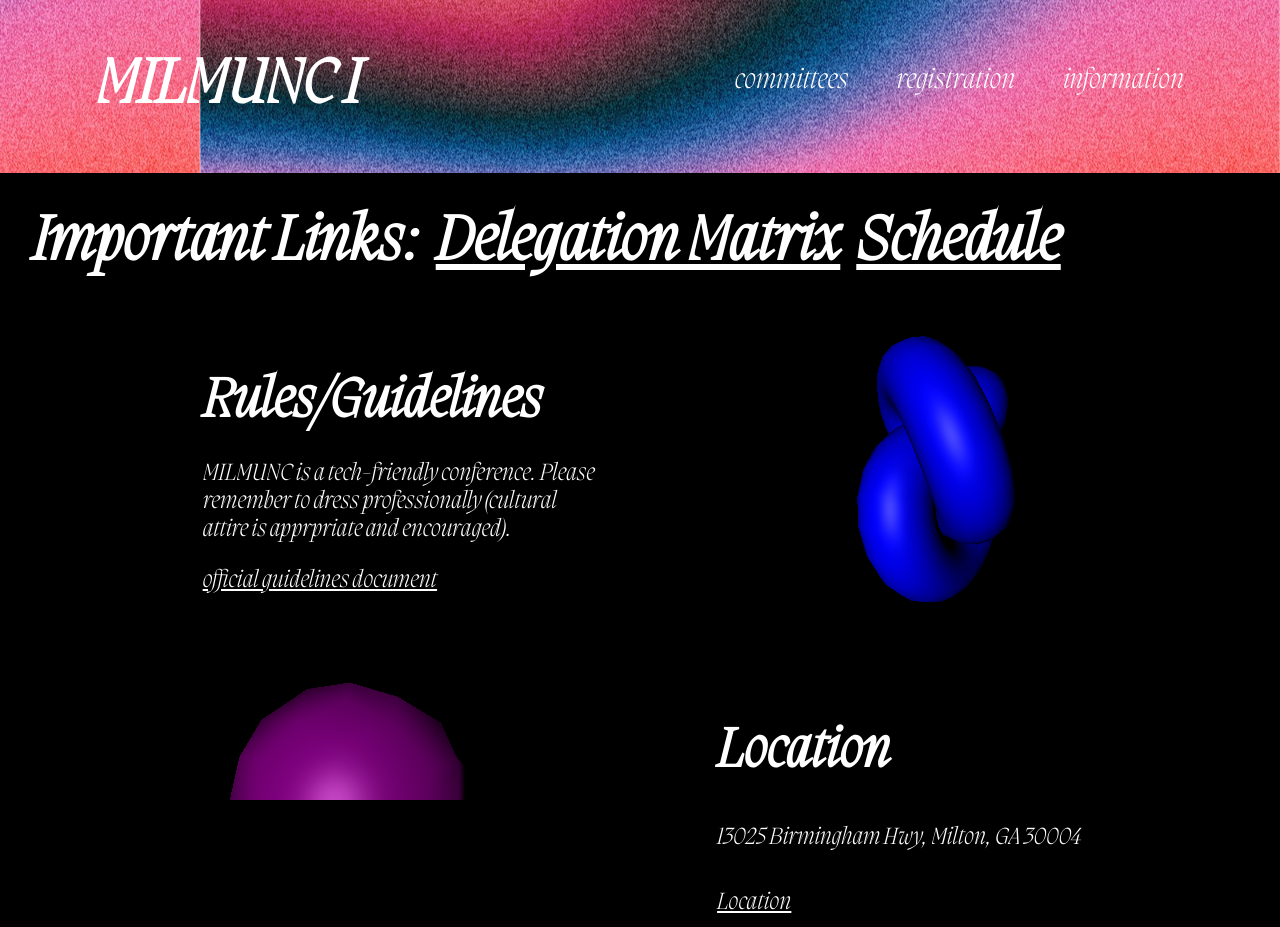
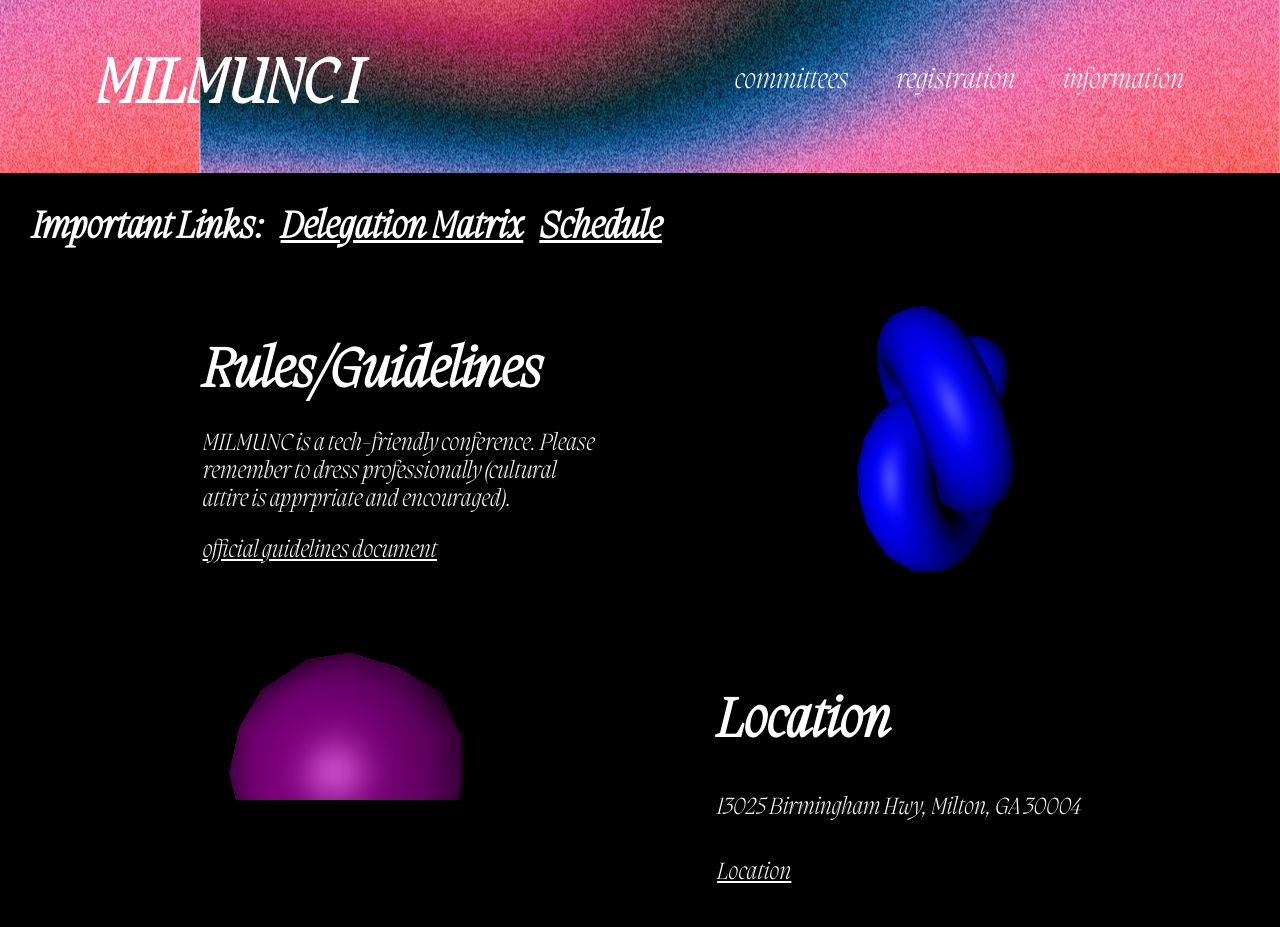
Before and after one commit to theflashwin/MILMUNC-Website, a website built with Vite: page views/information.html in a window 1280 px wide. Shown: the top 927 px of the page. Built offline with nearby package versions, Linux system fonts and the light colour scheme; animation ran at ten frames a second; files whose address does not match are found by name.

Commit message:
Fixing Links v3

```diff
--- a/css/root.css
+++ b/css/root.css
@@ -226,7 +226,7 @@
   .header-link {
     gap: 1rem;
     padding: 2rem 2rem;
-    font-size: 2.5vw;
+    font-size: 1.5vw;
     display: flex;
     flex-direction: row;
   }
--- a/views/information.html
+++ b/views/information.html
@@ -29,7 +29,7 @@
 
       <canvas id="c"></canvas>
 
-      <div class="header-link"><h1>Important Links:</h1><a href="https://bit.ly/3Ryu7xQ"><h1>Delegation Matrix</h1></a><a href="https://docs.google.com/document/d/1Sa-tahnzphxNU4dpuTmTxF3jRjohsdSQuWpVnZUeCXg/edit?usp=share_link"><h1>Schedule</h1></a></div>
+      <div class="header-link"><h1>Important Links:</h1><a target="_blank" href="https://docs.google.com/spreadsheets/d/1HQyOSBWf5ViHTMPNBIVf5WbIsfZYgPnIJa6hNYNWn88/edit?usp=share_link"><h1>Delegation Matrix</h1></a><a target="_blank" href="https://docs.google.com/document/d/1Sa-tahnzphxNU4dpuTmTxF3jRjohsdSQuWpVnZUeCXg/edit?usp=share_link"><h1>Schedule</h1></a></div>
 
       <div class="row">
         <div class="columntext">
```
